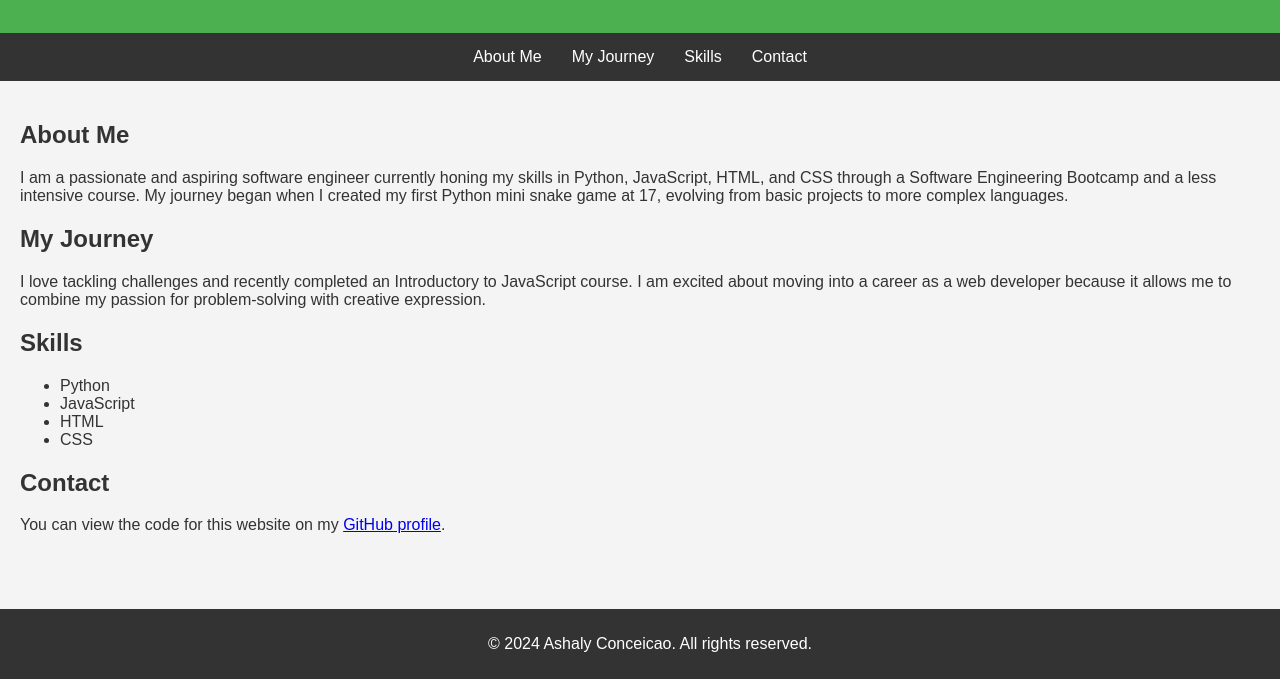
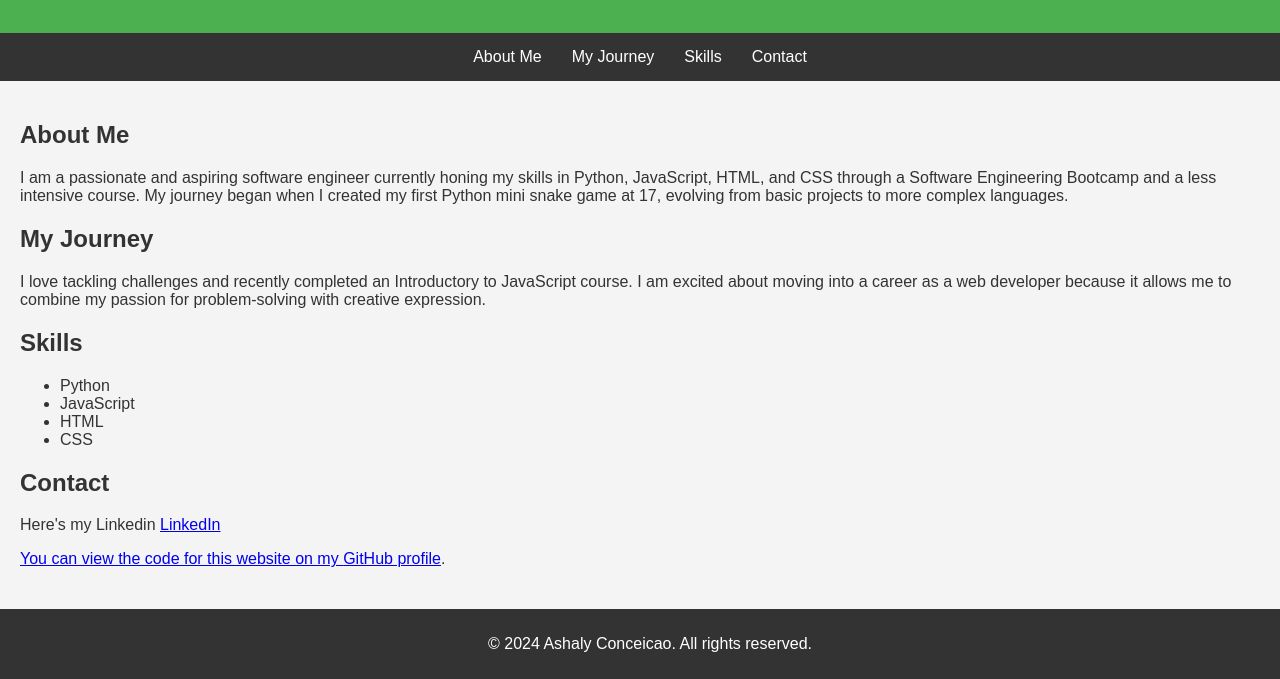
Before and after one commit to ashalyconceicao/my-portfolio, a plain HTML site: page index.html in a window 1280 px wide. Shown: the part 121-800 px from the top of the page. Drawn offline with Linux system fonts and the light colour scheme.

Commit message:
Update index.html

```diff
--- a/index.html
+++ b/index.html
@@ -37,10 +37,12 @@
                 <li>CSS</li>
             </ul>
         </section>
-        <section id="contact">
-            <h2>Contact</h2>
-            <p>You can view the code for this website on my <a href="https://github.com/ashalyconceicao/my-portfolio" target="_blank">GitHub profile</a>.</p>
-        </section>
+       <section id="contact">
+    <h2>Contact</h2>
+           <p> Here's my Linkedin <a href="https://www.linkedin.com/in/ashaly-conceicao-2b439b267/?" target="_blank">LinkedIn
+    <p>You can view the code for this website on my <a href="https://github.com/ashalyconceicao?tab=repositories" target="_blank">GitHub profile</a>.</p>
+</section>
+
     </main>
     <footer>
         <p>&copy; 2024 Ashaly Conceicao. All rights reserved.</p>
```
